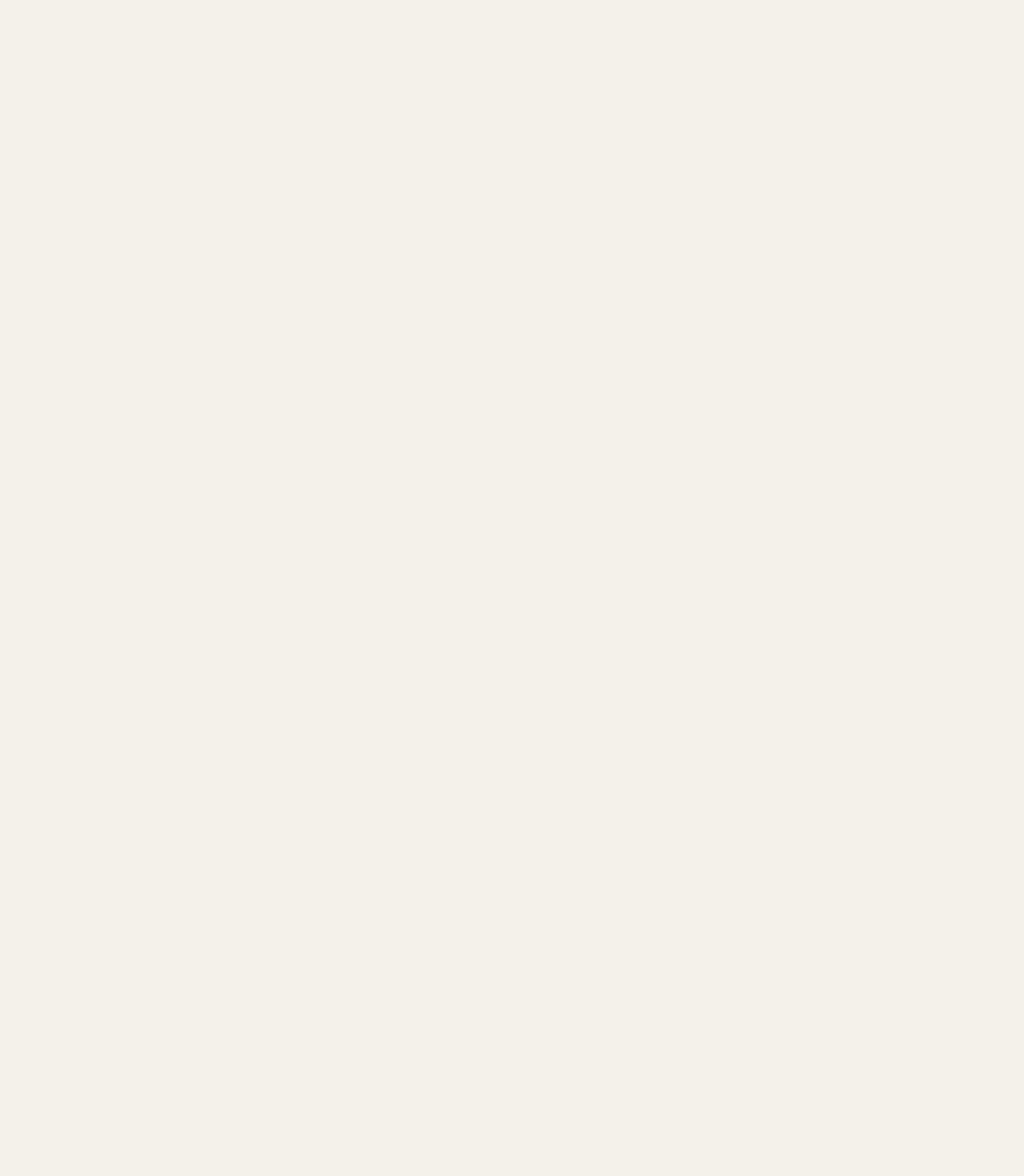
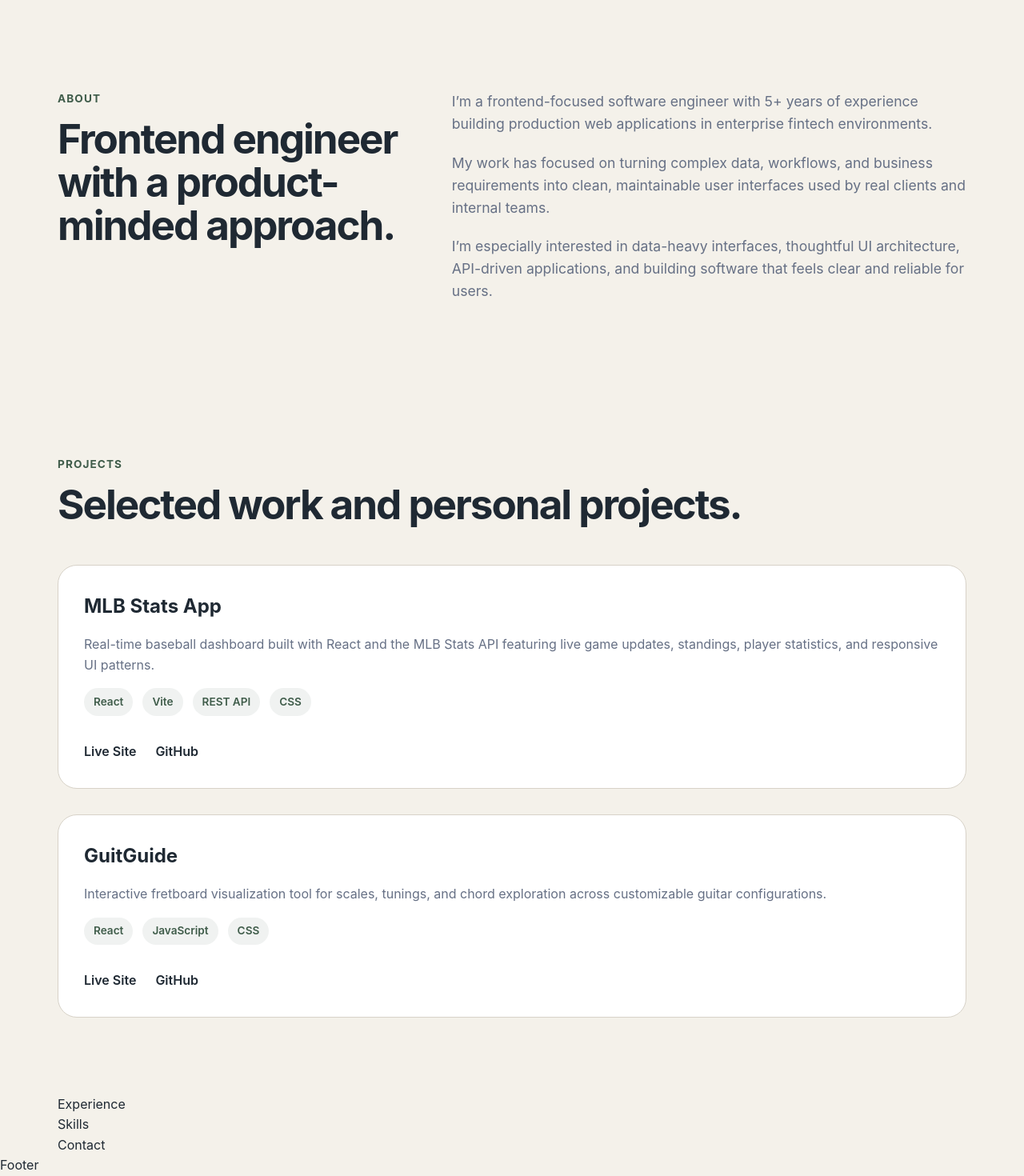
Before and after one commit to jyandell83/personal-site, a React (Vite) app: page / in a window 1280 px wide. Shown: the part 891-2361 px from the top of the page at 80% size. Before the commit the page ends 800 px from the top, so only its background shows below. Built offline with nearby package versions, Linux system fonts and the light colour scheme.

Commit message:
adding content for About and Projects, styling changes

```diff
--- a/src/App.jsx
+++ b/src/App.jsx
@@ -1,46 +1,27 @@
-// import { useState } from "react";
+import Header from "@/components/Header/Header";
+import Hero from "@/components/Hero/Hero";
+import About from "@/components/About/About";
+import Projects from "@/components/Projects/Projects";
+import Experience from "@/components/Experience/Experience";
+import Skills from "@/components/Skills/Skills";
+import Contact from "@/components/Contact/Contact";
+import Footer from "@/components/Footer/Footer";
 
 function App() {
   return (
     <>
-      <header className="site-header">
-        <a href="/" className="logo">
-          Jeremy Yandell
-        </a>
-
-        <nav className="site-nav">
-          <a href="#projects">Projects</a>
-          <a href="#experience">Experience</a>
-          <a href="#contact">Contact</a>
-        </nav>
-      </header>
+      <Header />
 
       <main>
-        <section className="hero">
-          <h1 className="eyebrow">Senior Frontend Engineer</h1>
+        <Hero />
+        <About />
+        <Projects />
+        <Experience />
+        <Skills />
+        <Contact />
+      </main>
 
-          <p>
-            I build clean, data-driven web applications for complex user
-            workflows.
-          </p>
-
-          <p className="hero-copy">
-            Frontend-focused software engineer with 5+ years of experience
-            building production web applications in fintech environments. I
-            specialize in React, Angular, TypeScript, API integrations, and
-            polished user interfaces.
-          </p>
-
-          <div className="hero-actions">
-            <a className="btn btn-primary" href="#projects">
-              View Projects
-            </a>
-            <a className="btn btn-secondary" href="/resume.pdf">
-              View Resume
-            </a>
-          </div>
-        </section>
-      </main>
+      <Footer />
     </>
   );
 }
--- a/src/components/About/About.jsx
+++ b/src/components/About/About.jsx
@@ -1,5 +1,34 @@
 const About = () => {
-  return <div>About</div>;
+  return (
+    <section className="about" id="about" aria-labelledby="about-heading">
+      <div className="section-header">
+        <p className="section-label">About</p>
+        <h2 id="about-heading">
+          Frontend engineer with a product-minded approach.
+        </h2>
+      </div>
+
+      <div className="about-content">
+        <p>
+          I’m a frontend-focused software engineer with 5+ years of experience
+          building production web applications in enterprise fintech
+          environments.
+        </p>
+
+        <p>
+          My work has focused on turning complex data, workflows, and business
+          requirements into clean, maintainable user interfaces used by real
+          clients and internal teams.
+        </p>
+
+        <p>
+          I’m especially interested in data-heavy interfaces, thoughtful UI
+          architecture, API-driven applications, and building software that
+          feels clear and reliable for users.
+        </p>
+      </div>
+    </section>
+  );
 };
 
 export default About;
--- a/src/components/Header/Header.css
+++ b/src/components/Header/Header.css
@@ -0,0 +1,34 @@
+.site-header {
+  max-width: var(--max-width);
+  margin: 0 auto;
+  padding: 1.5rem 2rem;
+}
+
+.site-nav {
+  display: flex;
+  justify-content: space-between;
+  align-items: center;
+}
+
+.site-logo {
+  font-weight: 700;
+  color: var(--text);
+  font-size: 1rem;
+}
+
+.nav-links {
+  display: flex;
+  align-items: center;
+  gap: 1.5rem;
+  list-style: none;
+}
+
+.nav-links a {
+  color: var(--muted);
+  font-size: 0.95rem;
+  transition: color 0.2s ease;
+}
+
+.nav-links a:hover {
+  color: var(--primary);
+}
--- a/src/components/Header/Header.jsx
+++ b/src/components/Header/Header.jsx
@@ -1,14 +1,26 @@
+import "./Header.css";
+
 const Header = () => {
   return (
     <header className="site-header">
-      <a href="/" className="logo">
-        Jeremy Yandell
-      </a>
+      <nav className="site-nav" aria-label="Primary navigation">
+        <a href="/" className="site-logo">
+          Jeremy Yandell
+        </a>
 
-      <nav className="site-nav">
-        <a href="#projects">Projects</a>
-        <a href="#experience">Experience</a>
-        <a href="#contact">Contact</a>
+        <ul className="nav-links">
+          <li>
+            <a href="#projects">Projects</a>
+          </li>
+
+          <li>
+            <a href="#experience">Experience</a>
+          </li>
+
+          <li>
+            <a href="#contact">Contact</a>
+          </li>
+        </ul>
       </nav>
     </header>
   );
--- a/src/components/Hero/Hero.jsx
+++ b/src/components/Hero/Hero.jsx
@@ -1,11 +1,11 @@
 const Hero = () => {
   return (
-    <section className="hero">
-      <h1 className="eyebrow">Senior Frontend Engineer</h1>
+    <section className="hero" aria-labelledby="hero-heading">
+      <p className="hero-label">Senior Frontend Engineer</p>
 
-      <p>
+      <h1 id="hero-heading">
         I build clean, data-driven web applications for complex user workflows.
-      </p>
+      </h1>
 
       <p className="hero-copy">
         Frontend-focused software engineer with 5+ years of experience building
@@ -14,10 +14,11 @@ const Hero = () => {
         interfaces.
       </p>
 
-      <div className="hero-actions">
+      <div className="hero-actions" aria-label="Hero actions">
         <a className="btn btn-primary" href="#projects">
           View Projects
         </a>
+
         <a className="btn btn-secondary" href="/resume.pdf">
           View Resume
         </a>
--- a/src/components/Projects/ProjectCard.jsx
+++ b/src/components/Projects/ProjectCard.jsx
@@ -1,5 +1,29 @@
-const ProjectCard = () => {
-  return <div>ProjectCard</div>;
+const ProjectCard = ({ project }) => {
+  return (
+    <article className="project-card">
+      <div className="project-content">
+        <h3>{project.title}</h3>
+
+        <p>{project.description}</p>
+
+        <ul className="tech-list">
+          {project.tech.map((item) => (
+            <li key={item}>{item}</li>
+          ))}
+        </ul>
+      </div>
+
+      <div className="project-links">
+        <a href={project.liveUrl} target="_blank" rel="noreferrer">
+          Live Site
+        </a>
+
+        <a href={project.githubUrl} target="_blank" rel="noreferrer">
+          GitHub
+        </a>
+      </div>
+    </article>
+  );
 };
 
 export default ProjectCard;
--- /dev/null
+++ b/src/components/Projects/Projects.css
@@ -0,0 +1,72 @@
+.projects-grid {
+  display: grid;
+  gap: 2rem;
+  margin-top: 3rem;
+}
+
+.project-card {
+  background: var(--surface);
+  border: 1px solid var(--border);
+  border-radius: 1.5rem;
+  padding: 2rem;
+
+  display: flex;
+  flex-direction: column;
+  gap: 2rem;
+
+  transition:
+    transform 0.2s ease,
+    border-color 0.2s ease;
+}
+
+.project-card:hover {
+  transform: translateY(-4px);
+  border-color: var(--primary);
+}
+
+.project-content {
+  display: grid;
+  gap: 1rem;
+}
+
+.project-content h3 {
+  font-size: 1.5rem;
+  color: var(--text);
+}
+
+.project-content p {
+  color: var(--muted);
+}
+
+.tech-list {
+  display: flex;
+  flex-wrap: wrap;
+  gap: 0.75rem;
+
+  list-style: none;
+}
+
+.tech-list li {
+  background: rgba(63, 92, 74, 0.08);
+  color: var(--primary);
+
+  padding: 0.4rem 0.75rem;
+  border-radius: 999px;
+
+  font-size: 0.85rem;
+  font-weight: 600;
+}
+
+.project-links {
+  display: flex;
+  gap: 1.5rem;
+}
+
+.project-links a {
+  font-weight: 600;
+  color: var(--text);
+}
+
+.project-links a:hover {
+  color: var(--primary);
+}
--- a/src/components/Projects/Projects.jsx
+++ b/src/components/Projects/Projects.jsx
@@ -1,5 +1,46 @@
-const Project = () => {
-  return <div>Project</div>;
+import "./Projects.css";
+
+import ProjectCard from "./ProjectCard";
+
+const projects = [
+  {
+    title: "MLB Stats App",
+    description:
+      "Real-time baseball dashboard built with React and the MLB Stats API featuring live game updates, standings, player statistics, and responsive UI patterns.",
+    tech: ["React", "Vite", "REST API", "CSS"],
+    liveUrl: "https://mlb-stats-app-brown.vercel.app/",
+    githubUrl: "https://github.com/jyandell83/mlb-stats-app",
+  },
+  {
+    title: "GuitGuide",
+    description:
+      "Interactive fretboard visualization tool for scales, tunings, and chord exploration across customizable guitar configurations.",
+    tech: ["React", "JavaScript", "CSS"],
+    liveUrl: "https://jyandell83.github.io/guit-guide/",
+    githubUrl: "https://github.com/jyandell83",
+  },
+];
+
+const Projects = () => {
+  return (
+    <section
+      className="projects"
+      id="projects"
+      aria-labelledby="projects-heading"
+    >
+      <div className="section-header">
+        <p className="section-label">Projects</p>
+
+        <h2 id="projects-heading">Selected work and personal projects.</h2>
+      </div>
+
+      <div className="projects-grid">
+        {projects.map((project) => (
+          <ProjectCard key={project.title} project={project} />
+        ))}
+      </div>
+    </section>
+  );
 };
 
-export default Project;
+export default Projects;
--- a/src/styles/global.css
+++ b/src/styles/global.css
@@ -59,34 +59,6 @@ main {
 
 section {
   padding: 6rem 0;
-}
-
-.site-header {
-  max-width: var(--max-width);
-  margin: 0 auto;
-  padding: 1.5rem 2rem;
-  display: flex;
-  justify-content: space-between;
-  align-items: center;
-}
-
-.logo {
-  font-weight: 700;
-  color: var(--text);
-}
-
-.site-nav {
-  display: flex;
-  gap: 1.5rem;
-}
-
-.site-nav a {
-  color: var(--muted);
-  font-size: 0.95rem;
-}
-
-.site-nav a:hover {
-  color: var(--primary);
 }
 
 .hero {
@@ -151,3 +123,33 @@ section {
 .btn:hover {
   transform: translateY(-1px);
 }
+
+/* About Section  */
+.about {
+  display: grid;
+  grid-template-columns: minmax(0, 0.8fr) minmax(0, 1.2fr);
+  gap: 4rem;
+  align-items: start;
+}
+
+.section-label {
+  color: var(--primary);
+  font-weight: 700;
+  text-transform: uppercase;
+  letter-spacing: 0.08em;
+  font-size: 0.85rem;
+  margin-bottom: 0.75rem;
+}
+
+.section-header h2 {
+  font-size: clamp(2rem, 4vw, 3.25rem);
+  line-height: 1.05;
+  letter-spacing: -0.04em;
+}
+
+.about-content {
+  display: grid;
+  gap: 1.25rem;
+  color: var(--muted);
+  font-size: 1.1rem;
+}
```
